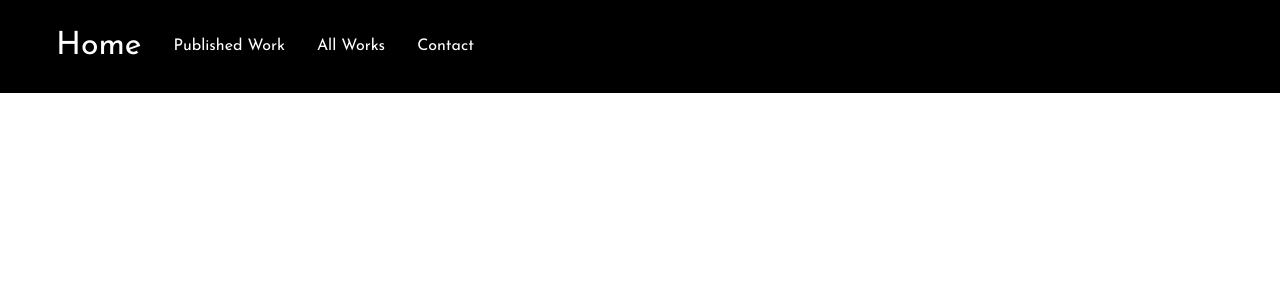
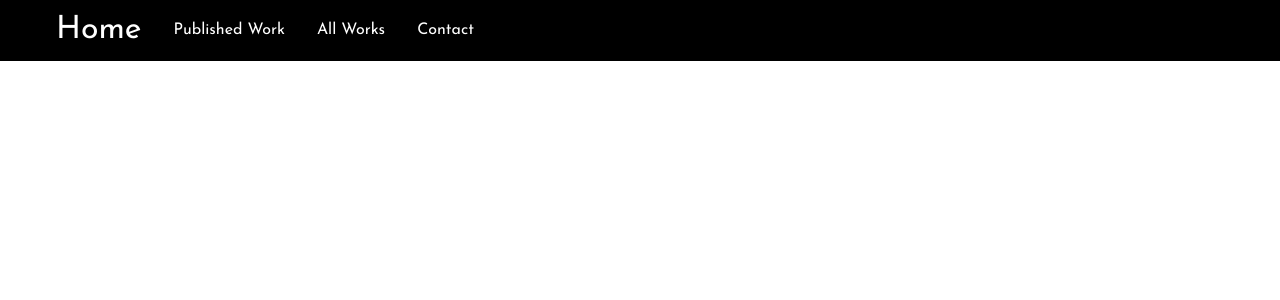
Before and after one commit to ZachMc21/photography-portfolio, a PHP site: page /home.php in a window 1280 px wide. Shown: the top 300 px of the page. Run offline with PHP 8.4, Linux system fonts and the light colour scheme.

Commit message:
Small refactor & trying to get navbar to not change its margin-top

```diff
--- a/style.css
+++ b/common.css
@@ -1,7 +1,5 @@
 * {
     font-family: 'Josefin Sans', Montserrat, sans-serif;
     color: #333;
-}
-body {
     margin: 0;
 }
--- a/common.php
+++ b/common.php
@@ -7,7 +7,7 @@
     <meta name="viewport" content="width=device-width, initial-scale=1.0">
     <meta http-equiv="X-UA-Compatible" content="ie=edge">
 
-    <link rel="stylesheet" href="style.css">
+    <link rel="stylesheet" href="common.css">
     <!-- Font Import for Josefin Sans -->
     <link rel="preconnect" href="https://fonts.googleapis.com">
     <link rel="preconnect" href="https://fonts.gstatic.com" crossorigin>
--- a/home.php
+++ b/home.php
@@ -8,8 +8,6 @@
     <?php include 'common.php'; ?>
     <?php include 'navbar.php'; ?>
 
-    <div id="main">
-    </div> <!-- End main -->
 </body>
 
 </html>
```
